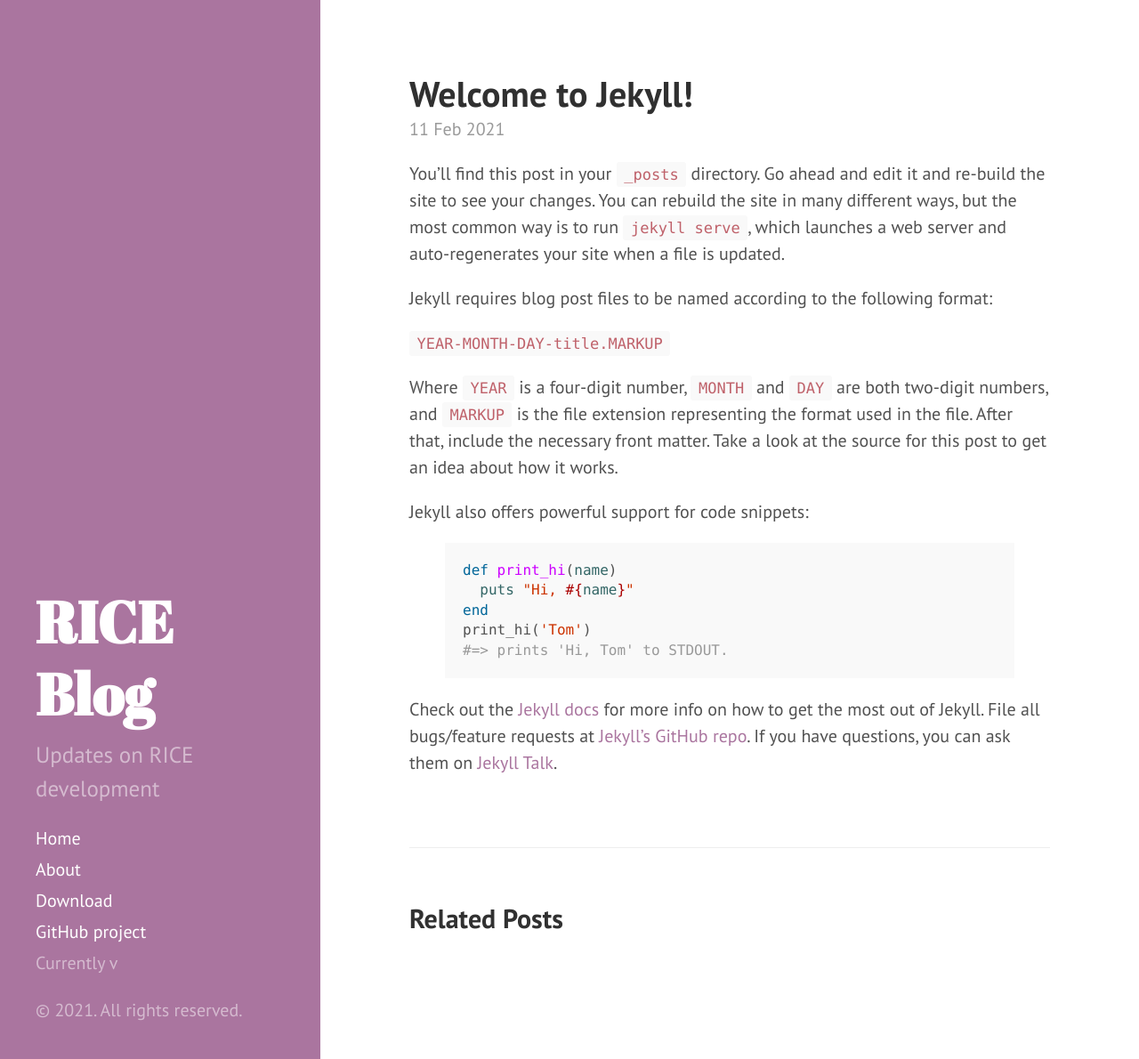
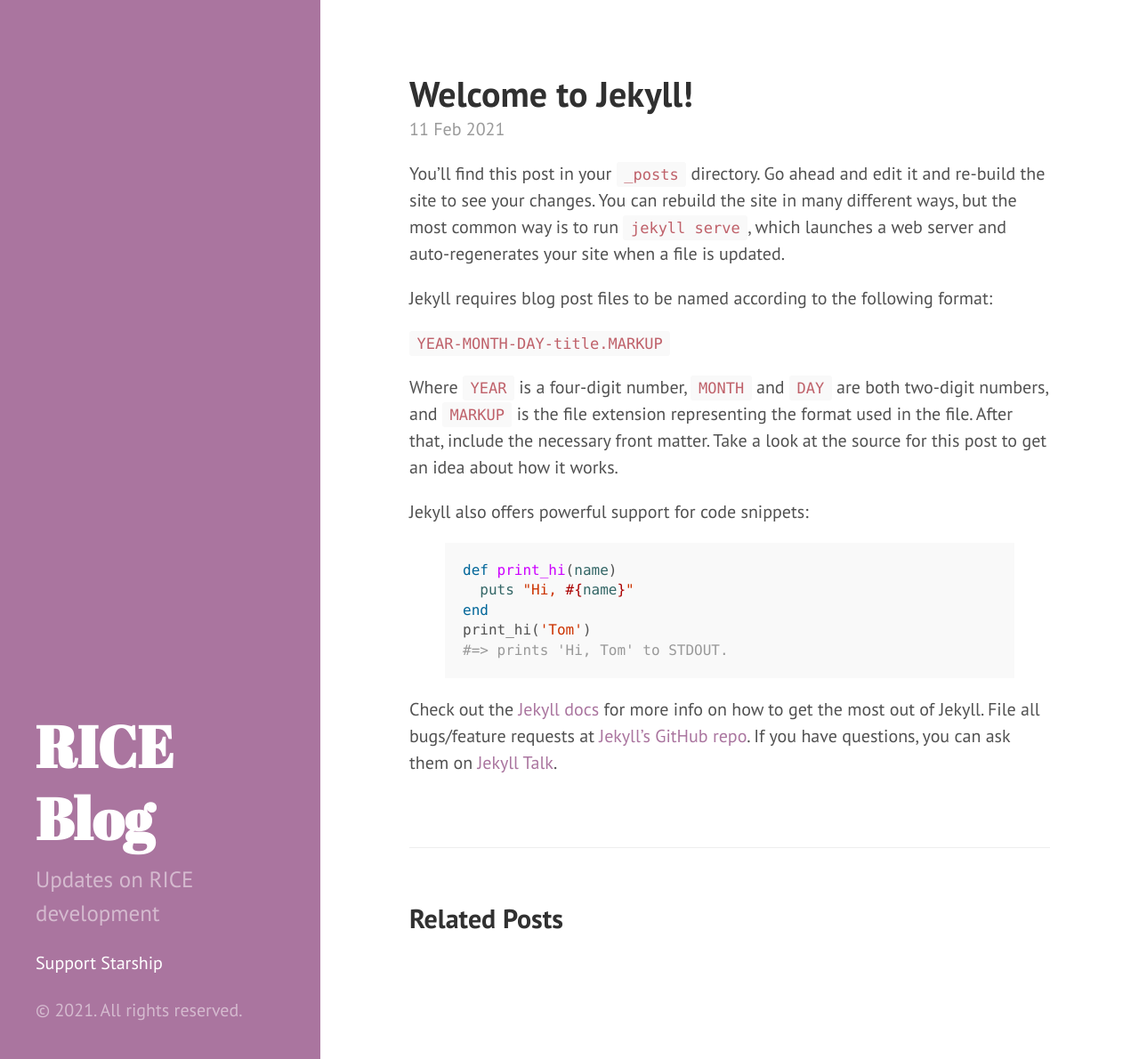
Before and after one commit to starshipfoundation/rice-blog, a Jekyll site: the page built from _posts/2021-02-12-welcome-to-jekyll.markdown, in a window 1280 px wide and 1190 px high. Shown: the whole window at 89% size. Built offline with Jekyll 4.4.1, drawn with Linux system fonts in a browser that asks for light colours.

Commit message:
Update site content

```diff
--- a/_includes/sidebar.html
+++ b/_includes/sidebar.html
@@ -10,7 +10,7 @@
     </div>
 
     <nav class="sidebar-nav">
-      <a class="sidebar-nav-item{% if page.url == site.baseurl %} active{% endif %}" href="{{ site.baseurl }}">Home</a>
+      <!-- <a class="sidebar-nav-item{% if page.url == site.baseurl %} active{% endif %}" href="{{ site.baseurl }}">Home</a> -->
 
       {% comment %}
         The code below dynamically generates a sidebar nav of pages with
@@ -26,9 +26,7 @@
         {% endif %}
       {% endfor %}
 
-      <a class="sidebar-nav-item" href="{{ site.github.repo }}/archive/v{{ site.version }}.zip">Download</a>
-      <a class="sidebar-nav-item" href="{{ site.github.repo }}">GitHub project</a>
-      <span class="sidebar-nav-item">Currently v{{ site.version }}</span>
+      <a class="sidebar-nav-item" href="https://www.starship.org.nz/foundation/donation-form/">Support Starship</a>
     </nav>
 
     <p>&copy; {{ site.time | date: '%Y' }}. All rights reserved.</p>
```
Also changed, not shown: _posts/about.markdown (renamed from about.markdown).
